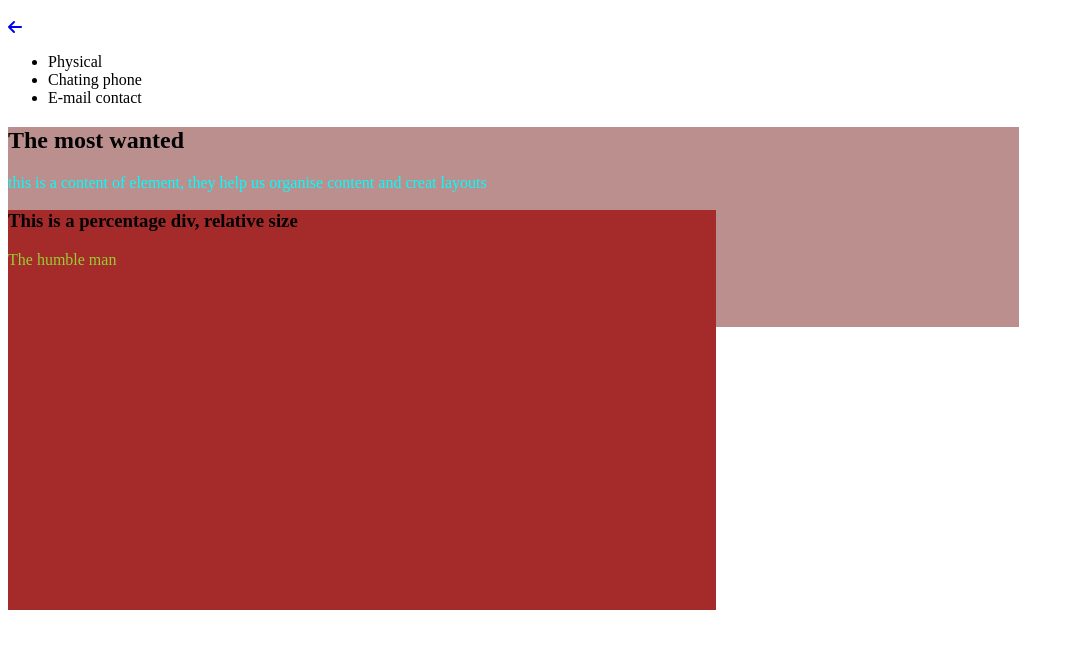
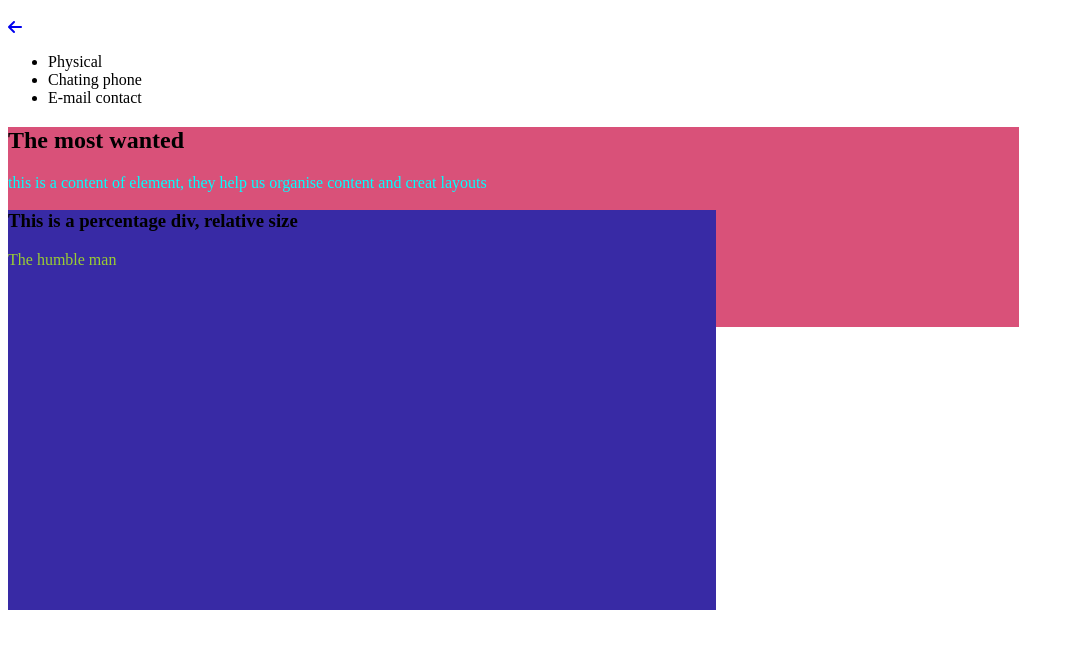
Before and after one commit to Nganiremichel/NGANIRE-MCHL, a plain HTML site: page contact.html in a window 1280 px wide. Shown: the part 61-710 px from the top of the page, without its empty margins (0-1074 px from the left). Drawn offline with Linux system fonts and the light colour scheme.

Commit message:
Update contact.html

```diff
--- a/contact.html
+++ b/contact.html
@@ -39,14 +39,14 @@
 
     <!--this is a sample Div-->
 
-    <div style="background-color: rosybrown; width:80%; height: 200px;;">
+    <div style="background-color: rgb(217, 81, 121); width:80%; height: 200px;;">
 
      <h2>The most wanted</h2>
 
      <p>this is a content of element, they help us organise content and creat layouts</p>
 
 
-    <div style="background-color: brown;width:70%; ;height: 400px; ;">
+    <div style="background-color: rgb(56, 42, 165);width:70%; ;height: 400px; ;">
 
         <h3>This is a percentage div, relative size</h3>
 
```
